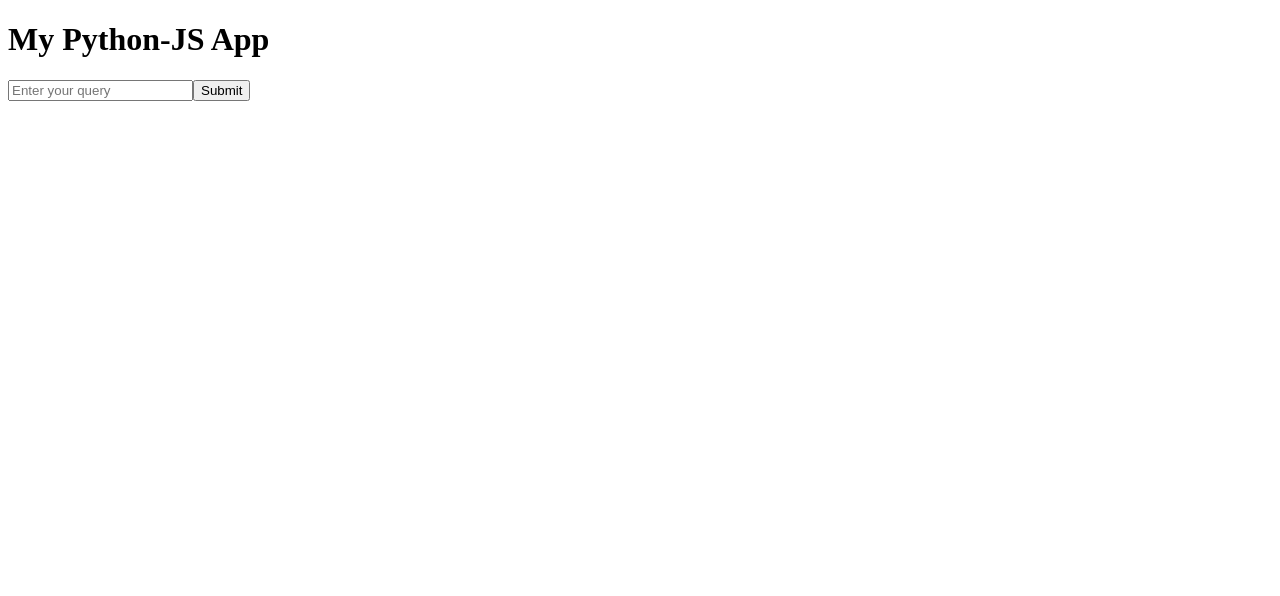
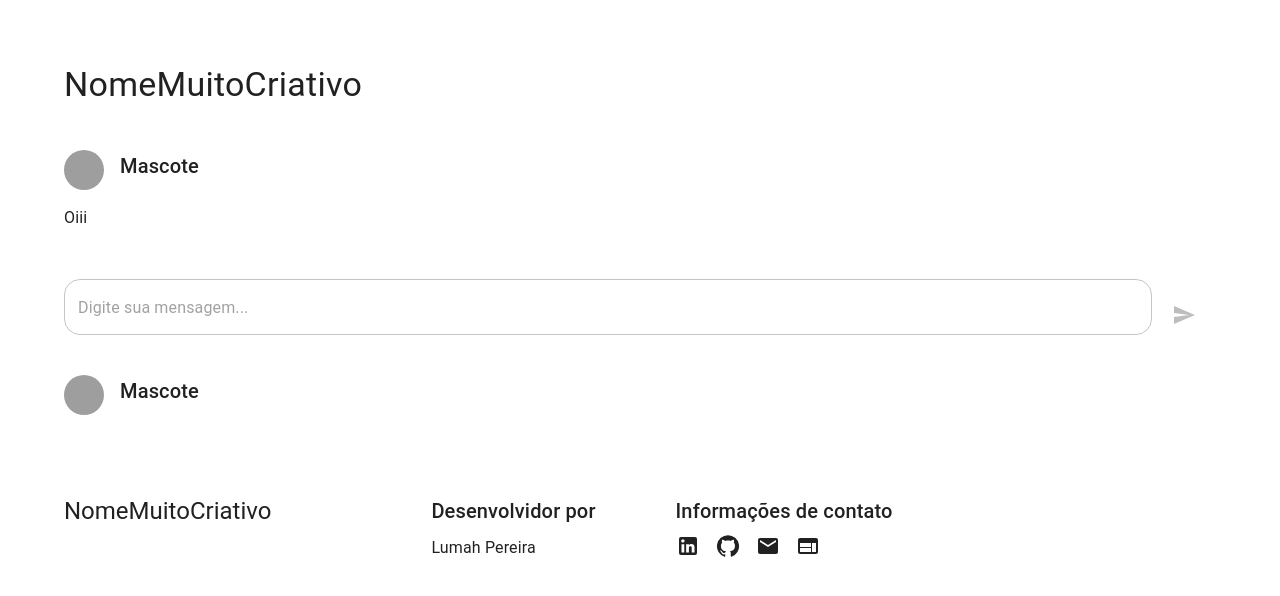
Before and after one commit to lumahloi/furia-fangirl, a React (Create React App) app in the folder frontend/: page / in a window 1280 px wide. Shown: the top 596 px of the page. Built offline with nearby package versions, Linux system fonts and the light colour scheme; no server answers; grey boxes are pictures that could not be loaded.

Commit message:
pre dynamization

```diff
--- a/frontend/package.json
+++ b/frontend/package.json
@@ -2,8 +2,11 @@
   "name": "frontend",
   "version": "0.1.0",
   "private": true,
-  "proxy": "https://localhost:5000",
   "dependencies": {
+    "@emotion/react": "^11.14.0",
+    "@emotion/styled": "^11.14.0",
+    "@mui/icons-material": "^7.0.2",
+    "@mui/material": "^7.0.2",
     "@testing-library/dom": "^10.4.0",
     "@testing-library/jest-dom": "^6.6.3",
     "@testing-library/react": "^16.3.0",
--- a/frontend/src/App.tsx
+++ b/frontend/src/App.tsx
@@ -1,9 +1,12 @@
 import React, { useState } from 'react';
+import { Box, Container, Typography, Avatar, TextField, Button, CircularProgress } from '@mui/material';
+import { LinkedIn, GitHub, Web, Mail, Send } from '@mui/icons-material';
 
 function App() {
   const [input, setInput] = useState('');
   const [response, setResponse] = useState('');
   const [isLoading, setIsLoading] = useState(false);
+  const apiUrl = process.env.REACT_APP_API_URL || 'http://localhost:5000/api/query';
 
   const handleSubmit = async (e: React.FormEvent) => {
     e.preventDefault();
@@ -11,7 +14,7 @@ function App() {
     setResponse('');
 
     try {
-      const res = await fetch('http://localhost:5000/api/query', {
+      const res = await fetch(apiUrl, {
         method: 'POST',
         headers: {
           'Content-Type': 'application/json',
@@ -30,36 +33,109 @@ function App() {
   };
 
   return (
-    <div className="App">
-      <h1>My Python-JS App</h1>
+    <Box>
+      <Container>
+        <Box>
+          <Typography variant="h4" gutterBottom sx={{ mt: 8 }}>NomeMuitoCriativo</Typography>
+        </Box>
+
+        <Box sx={{ mb: 10, display: 'flex', flexDirection: 'column', justifyItems: 'flex-start', gap: 5}}>
+          <Box sx={{ display: 'flex', flexDirection: 'column', gap: 2, mt: 4 }} id="first-msg">
+            <Box sx={{ display: 'flex', gap: 2 }}>
+              <Avatar alt="Remy Sharp" src="/static/images/avatar/1.jpg" />
+              <Typography variant="h6" gutterBottom>Mascote</Typography>
+            </Box>
+            <Typography variant="body1" gutterBottom>
+              Oiii
+            </Typography>
+          </Box>
+
           <form onSubmit={handleSubmit}>
-        <input
-          type="text"
+            <Box
+              sx={{
+                display: 'flex',
+                flexDirection: 'row',
+                alignItems: 'flex-end',
+                width: '100%',
+                minHeight: '60px',
+              }}
+
+              id="user-input"
+            >
+              <TextField
+                multiline
+                maxRows={4}
+                variant="outlined"
+                placeholder="Digite sua mensagem..."
+                disabled={isLoading}
+                onChange={(e) => setInput(e.target.value)}
                 value={input}
-          onChange={(e) => setInput(e.target.value)}
-          placeholder="Enter your query"
-          disabled={isLoading}
+                sx={{
+                  flexGrow: 1,
+                  '& .MuiOutlinedInput-root': {
+                    borderRadius: 4,
+                  }
+                }}
               />
-        <button type="submit" disabled={isLoading}>
-          {isLoading ? 'Processando...' : 'Submit'}
-        </button>
+
+              <Button
+                type="submit"
+                disabled={isLoading || !input.trim()}
+                size="large"
+              >
+                {isLoading ? (
+                  <CircularProgress size={24} />
+                ) : (
+                  <Send color={input.trim() ? 'primary' : 'disabled'} />
+                )}
+              </Button>
+            </Box>
           </form>
 
-      {isLoading && (
-        <div className="loading-indicator">
-          {/* Você pode usar um spinner ou uma mensagem simples */}
-          <div className="spinner"></div>
-          <p>Processando sua solicitação...</p>
-        </div>
+          <Box class="bot-answers" sx={{ display: 'flex', flexDirection: 'column', gap: 2 }}>
+            <Box sx={{ display: 'flex', gap: 2 }}>
+              <Avatar alt="Remy Sharp" src="/static/images/avatar/1.jpg" />
+              <Typography variant="h6" gutterBottom>Mascote</Typography>
+            </Box>
+            {response && !isLoading && (
+              <Typography variant="body1" gutterBottom>
+                {response}
+              </Typography>
             )}
 
-      {response && !isLoading && (
-        <div className="response">
-          <h3>Response:</h3>
-          <p>{response}</p>
-        </div>
+            {isLoading && (
+              <Typography variant="body1" gutterBottom>
+              Processando sua solicitação...
+              </Typography>
             )}
-    </div>
+          </Box>
+        </Box>
+      </Container>
+
+      <Container sx={{ display: 'flex', gap: 20 }}>
+        <Box>
+          <Typography variant="h5">NomeMuitoCriativo</Typography>
+        </Box>
+
+        <Box sx={{ display: 'flex', gap: 10 }}>
+          <Box>
+            <Typography variant="h6" gutterBottom>Desenvolvidor por</Typography>
+            <Typography variant="subtitle1">Lumah Pereira</Typography>
+          </Box>
+
+          <Box>
+            <Typography variant="h6" gutterBottom>Informações de contato</Typography>
+            <Box sx={{ display: 'flex', gap: 2 }}>
+              <LinkedIn />
+              <GitHub />
+              <Mail />
+              <Web />
+            </Box>
+          </Box>
+        </Box>
+
+      </Container>
+    </Box>
   );
 }
 
--- a/frontend/src/index.tsx
+++ b/frontend/src/index.tsx
@@ -1,12 +1,25 @@
+import { createTheme, ThemeProvider } from '@mui/material/styles';
+import CssBaseline from '@mui/material/CssBaseline';
 import React from 'react';
 import ReactDOM from 'react-dom/client';
 import App from './App';
+
+const theme = createTheme({
+  palette: {
+    primary: {
+      main: '#1976d2',
+    },
+  },
+});
 
 const root = ReactDOM.createRoot(
   document.getElementById('root') as HTMLElement
 );
 root.render(
   <React.StrictMode>
-    <App />
+    <ThemeProvider theme={theme}>
+      <CssBaseline />
+      <App />
+    </ThemeProvider>
   </React.StrictMode>
 );
```
Also changed, not shown: 1 other file (tests, documents, lock files or other folders). Lines whose indentation alone changed are shown as unchanged.
